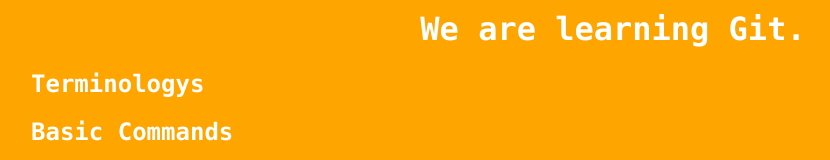
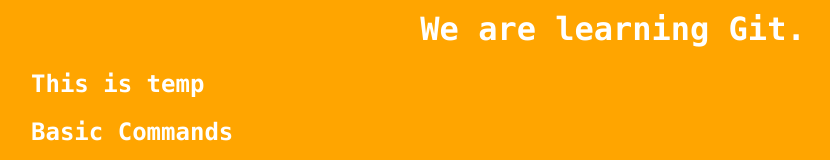
Before and after one commit to sockrakit/learn, a plain HTML site: page index.html in a window 1280 px wide. Shown: the part 175-335 px from the top of the page, without its empty margins (27-857 px from the left). Drawn offline with Linux system fonts and the light colour scheme.

Commit message:
prepare temp

```diff
--- a/index.html
+++ b/index.html
@@ -11,7 +11,7 @@
     </header>
 
     <section>
-        <div class="accordion"><h1>Terminologys</h1></div>
+        <div class="accordion"><h1>This is temp</h1></div>
             <div class="panel">
                 <ol>
                     <li></li>
```
